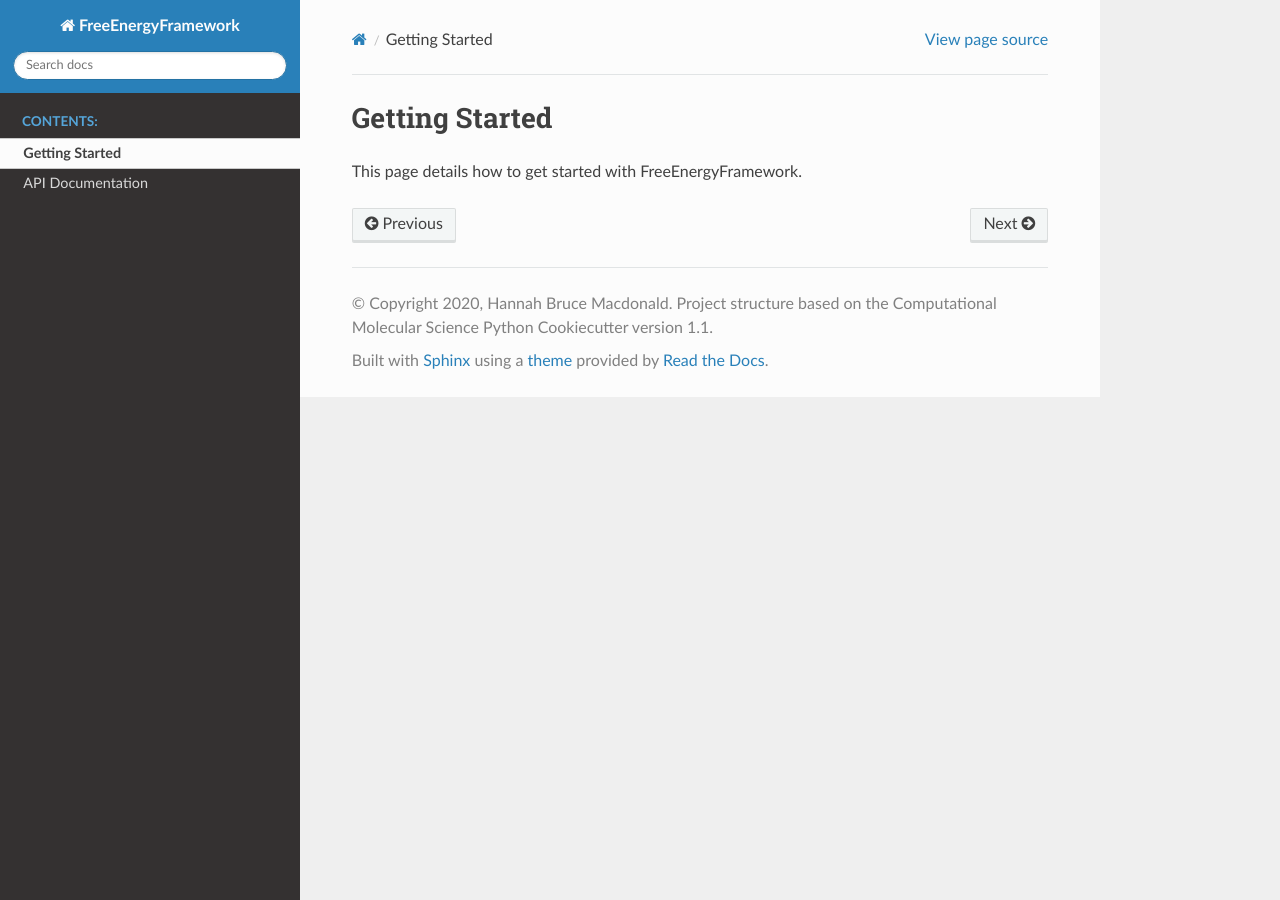
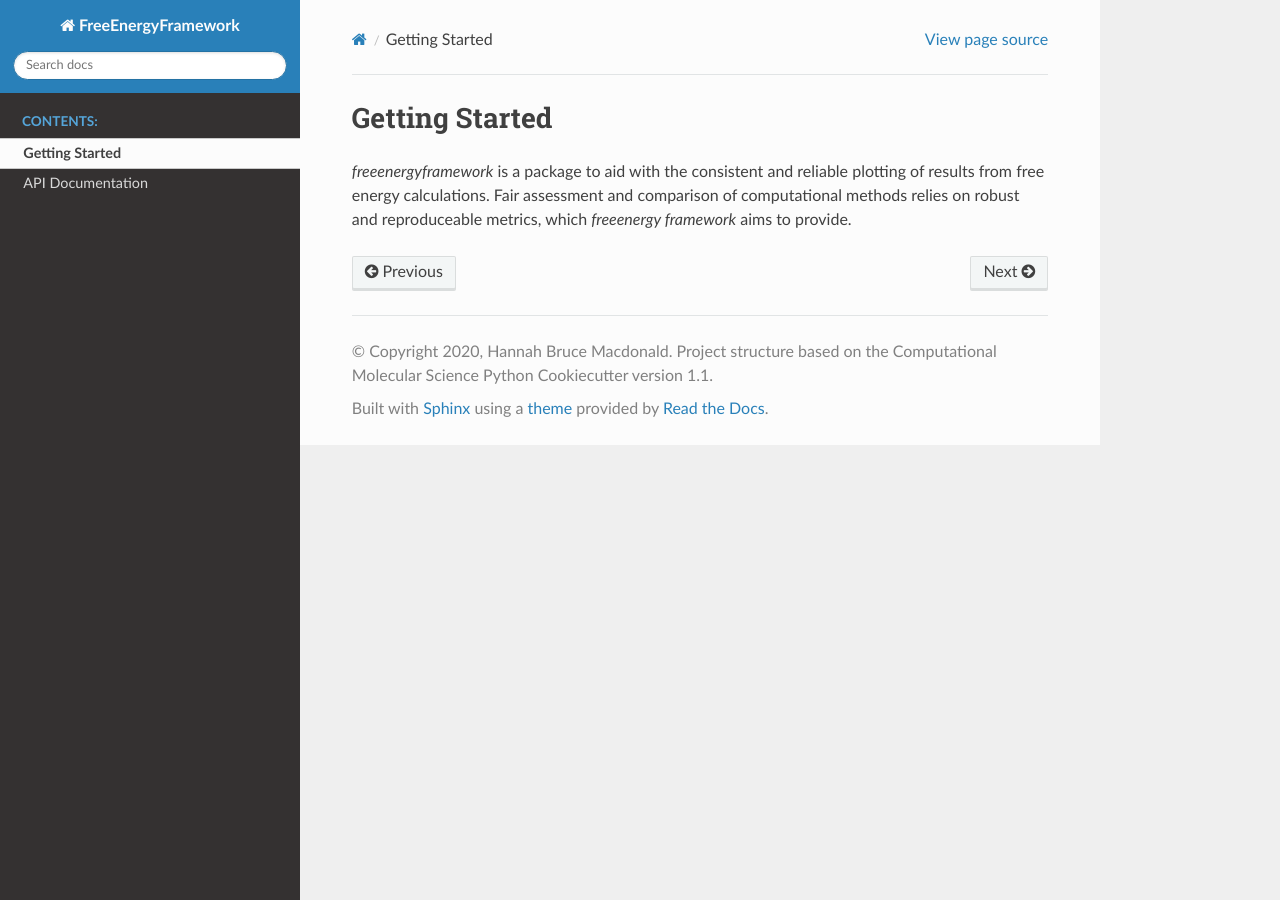
Before and after one commit to OpenFreeEnergy/cinnabar, a Sphinx documentation site: the page built from docs/getting_started.rst, in a window 1280 px wide. Built offline with Sphinx 7.4.7 and the Read the Docs theme 2.0.0, drawn with Linux system fonts in a browser that asks for light colours.

Commit message:
Update getting_started.rst

```diff
--- a/docs/getting_started.rst
+++ b/docs/getting_started.rst
@@ -1,4 +1,4 @@
 Getting Started
 ===============
 
-This page details how to get started with FreeEnergyFramework.
+`freeenergyframework` is a package to aid with the consistent and reliable plotting of results from free energy calculations. Fair assessment and comparison of computational methods relies on robust and reproduceable metrics, which `freeenergy framework` aims to provide.
```
